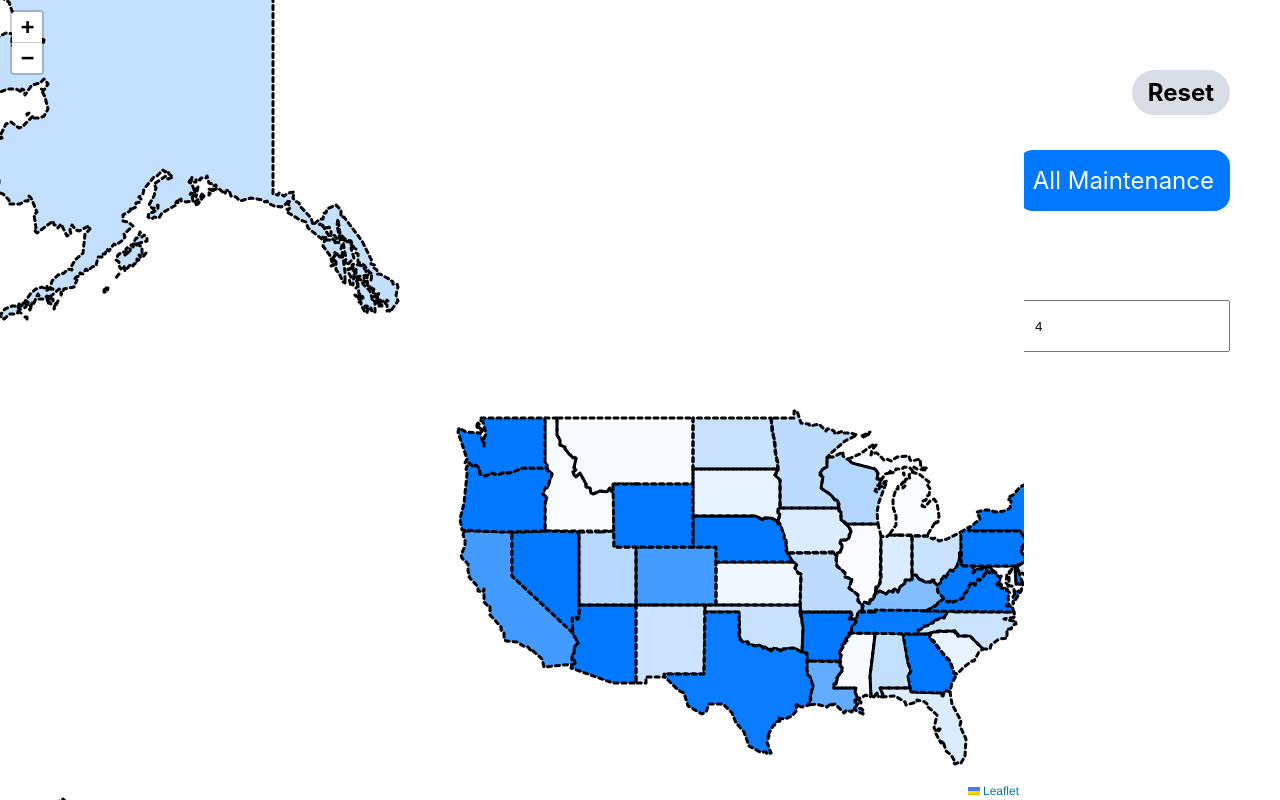
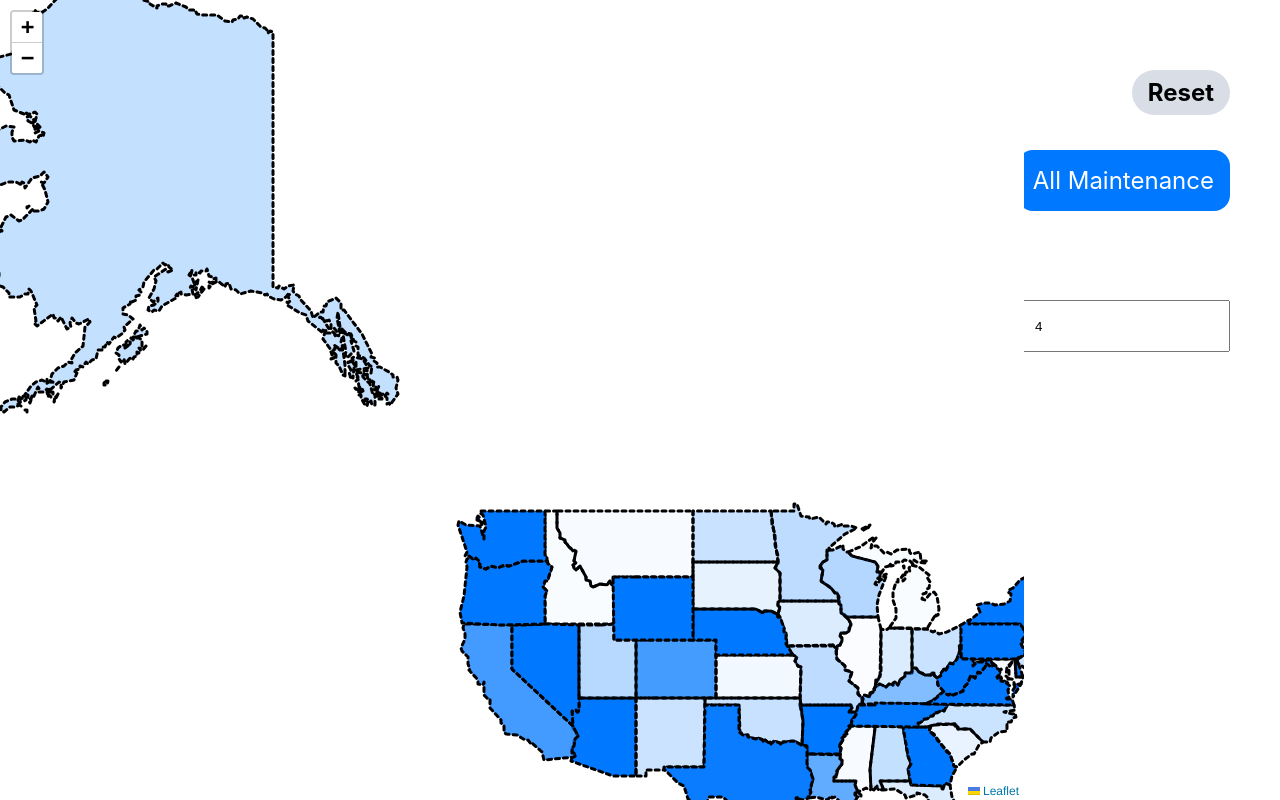
Before and after one commit to 09satishgs/usa-map, a React (Create React App) app: page / in a window 1280 px wide. Built offline with nearby package versions, Linux system fonts and the light colour scheme.

Commit message:
homepage change

```diff
--- a/src/App.jsx
+++ b/src/App.jsx
@@ -9,13 +9,13 @@ import { renderToStaticMarkup } from "react-dom/server";
 function App() {
   const [states, setStates] = useState([]);
   const [zoom, setZoom] = useState(3.5);
-  const [mapCenter, setMapCenter] = useState([50, -120]);
+  const [mapCenter, setMapCenter] = useState([55, -120]);
   const [color, setColor] = useState("rgb(0 120 255)");
   const [dashArray, setDashArray] = useState(4);
   const onReset = () => {
     setStates(usaStatesData.features);
-    setZoom(3);
-    setMapCenter([50, -120]);
+    setZoom(3.5);
+    setMapCenter([55, -120]);
   };
   useEffect(() => {
     setStates(usaStatesData.features);
```
